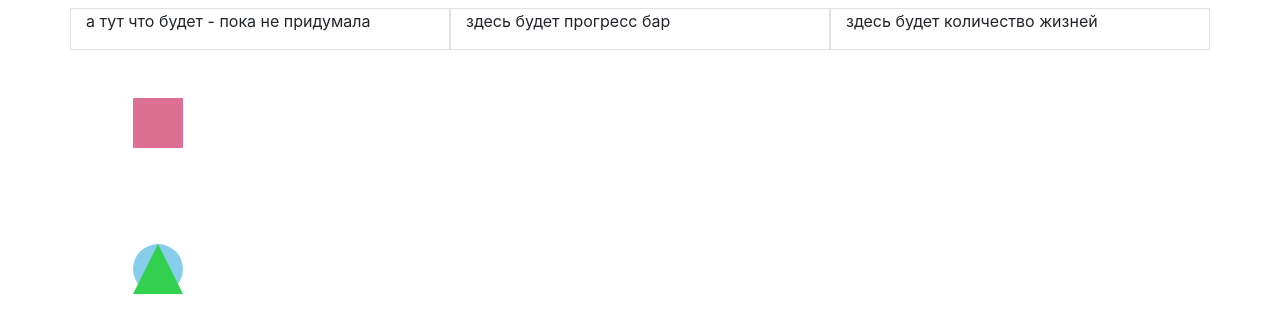
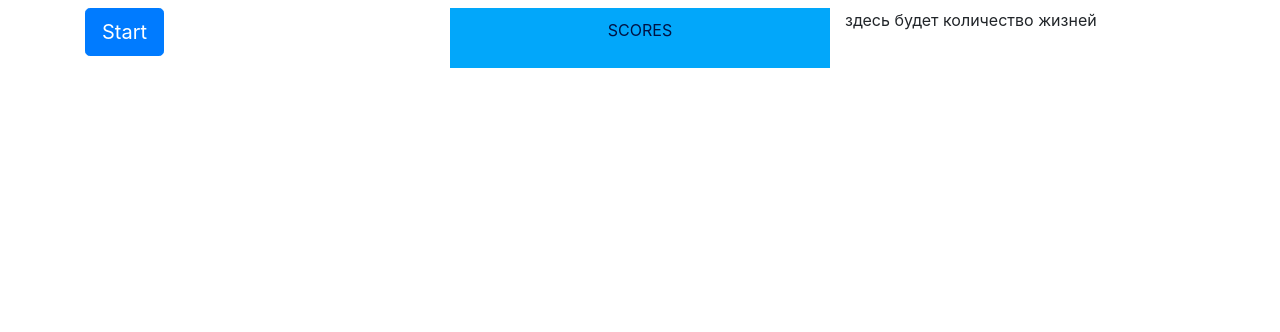
Before and after one commit to ArielleM1/Square-game, a plain HTML site: page squares_and_rounds.html in a window 1280 px wide. Drawn offline with nearby package versions, Linux system fonts and the light colour scheme.

Commit message:
немного обновлений
кнопка старт,
счет,
и еще немного какого-то кода в js

Была попытка все убрать из боди, и написать через js, но пока не решилась....

```diff
--- a/squares_and_rounds.html
+++ b/squares_and_rounds.html
@@ -63,18 +63,28 @@
 				filter: contrast(150%);
 			}
 			/* End Стили летающих геометрическиз фигур */
+
+			.scoreboard {
+				text-transform: uppercase;
+				font-size: 1em;
+				text-align: center;
+				background-color: rgb(2, 167, 250);
+				color: rgb(0, 18, 67);
+				padding: 10px;
+			}
 		</style>
 	</head>
 	<body>
+		<!-- <div class="gameArea"></div> -->
 		<div class="container">
 			<div class="row">
-				<div class="col-md-4 justify-content-center mt-2 table-bordered">
-					<p>а тут что будет - пока не придумала</p>
+				<div class="col-md-4 justify-content-center mt-2">
+					<button class="btn btn-lg btn-primary" onclick="animation()">Start</button>
 				</div>
-				<div class="col-md-4 justify-content-center mt-2 table-bordered">
-					<p>здесь будет прогресс бар</p>
+				<div class="col-md-4 justify-content-center mt-2 scoreboard">
+					<p>Scores</p>
 				</div>
-				<div class="col-md-4 justify-content-center mt-2 table-bordered">
+				<div class="col-md-4 justify-content-center mt-2">
 					<p>здесь будет количество жизней</p>
 				</div>
 			</div>
@@ -82,19 +92,29 @@
 		<div class="container gamefield">
 			<div class="row">
 				<div class="col-md-12">
-					<!-- <div class="justify-content-center m-5 element1 objects dead='false'"></div> -->
+					<div class="justify-content-center m-5 element1 objects" hidden></div>
 					<div
 						onclick="hideSquare()"
 						class="justify-content-center m-5 square objects dead='false'"
+						hidden
 					></div>
-					<div class="justify-content-center m-5 round objects dead='false'"></div>
-					<div class="justify-content-center m-5 triangle objects dead='false'"></div>
+					<div
+						onclick="hideRound()"
+						class="justify-content-center m-5 round objects dead='false'"
+						hidden
+					></div>
+					<div
+						onclick="hideTriangle()"
+						class="justify-content-center m-5 triangle objects dead='false'"
+						hidden
+					></div>
 				</div>
 			</div>
 		</div>
 
 		<script>
 			// даю название объектам для игры
+			// const gameArea = document.querySelector(".gameArea");
 			let square = document.getElementsByClassName("square");
 			let round = document.getElementsByClassName("round");
 			let triangle = document.getElementsByClassName("triangle");
@@ -104,17 +124,22 @@
 			let scores = 0;
 			// let objects;
 
+			// добавляем очки и жизни
+			// gameArea.innerHTML = "";
+
+			// let scoreBoard = document.createElement("div");
+			// div.classList.add("scoreBoard");
+			// const temp = `Score ${scores}`;
+
+			// gameBtn = createNewElement(gameArea, "button", "Start", "btn");
+			// gameBtn.addEventListener("click", () => {
+			// добавляем дивы для объектов
+
 			// массив игровых объектов
 			let objects = [square, round, triangle, element1];
 
 			// добавляем в массив новые объекты - надо ли????
 			// objects.push(square, round, triangle, element1);
-
-			// отдельно все работает
-			// number1 = getRandom(0, objects.length);
-			// number2 = Math.floor(number1);
-			// console.log(number1);
-			// console.log(number2);
 
 			// рандом из игровых объектов
 			let showObject;
@@ -123,21 +148,25 @@
 
 			// рандом движения по экрану
 			let startPoint;
-			startPoint = getRandom(0, window.innerWidth);
-			// console.log(startPoint);
+			startPoint = Math.floor(getRandom(0, window.innerWidth));
+			console.log(startPoint);
 
 			// движение полета объектов
-			// function animation() {
-			// 	//Двигаем сверху вниз (перепроверить!!! и надо ли убивать обект? может спрятать?)
-			// 	if (window.innerHeight + 50 > 0) {
-			// 		showObject.style.transform = "scaleY(1)";
-			// 		step += 1;
-			// 	} else {
-			// 		this.objects[i].dead = true;
-			// 	}
-			// 	objects[i].style.top = step + "px";
-			// }
-			// setInterval(animation, 1);
+			function animation() {
+				//Двигаем сверху вниз (перепроверить!!! и надо ли убивать обект? может спрятать?)
+				if (window.innerHeight + 50 > 0) {
+					let left = startPoint + "px";
+					showObject.style.top = "0px";
+					showObject.style.left = left;
+					showObject.style.transform = "scaleY(1)";
+					showObject.hidden = false;
+					step += 1;
+				} else {
+					this.showObject.dead = true;
+				}
+				showObject.style.top = step + "px";
+			}
+			setInterval(animation, 1);
 
 			// убиваем использованные объекты
 			// let hasDead = false;
@@ -158,7 +187,7 @@
 			function hideSquare() {
 				square.hidden = true;
 				// square.style.display = "none";
-				// scores = scores + 1;
+				scores = scores + 1;
 			}
 			// если игрок нажимает не на квадрат
 			round.onclick = endGame;
```
